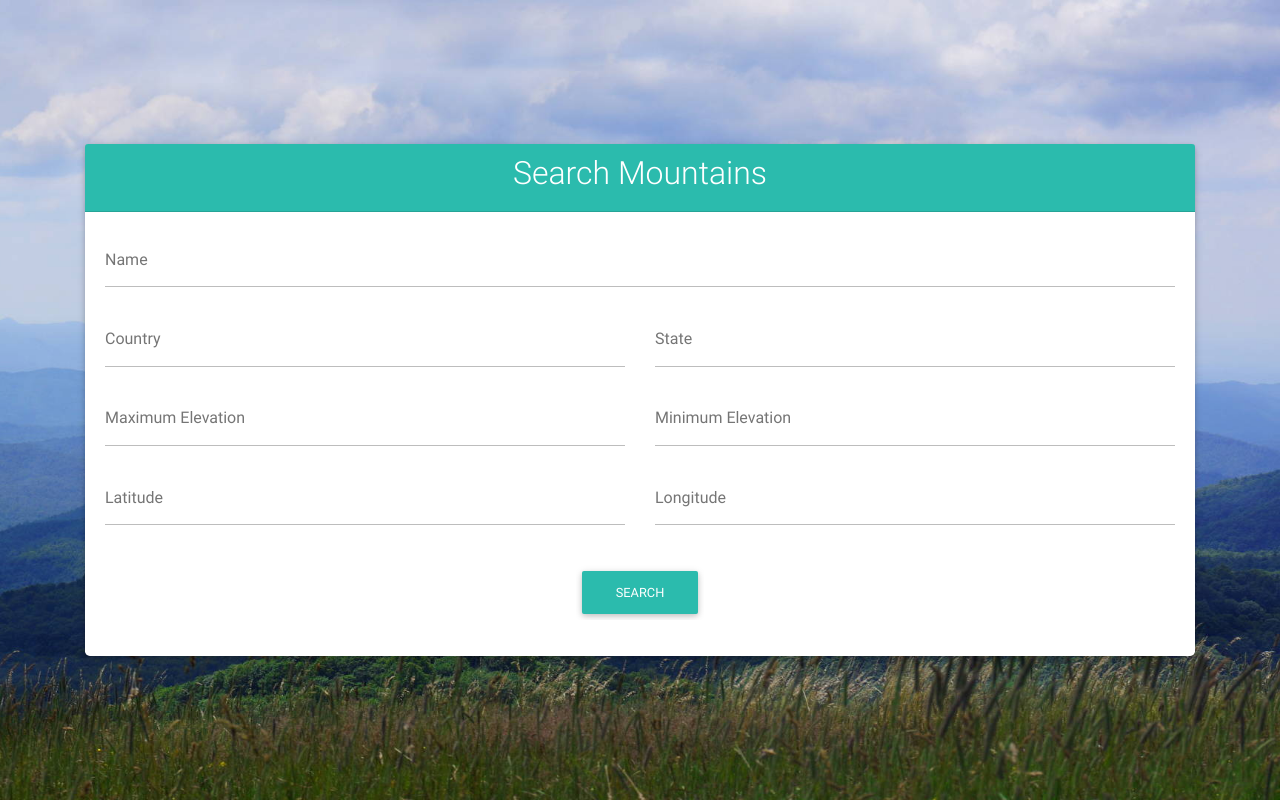
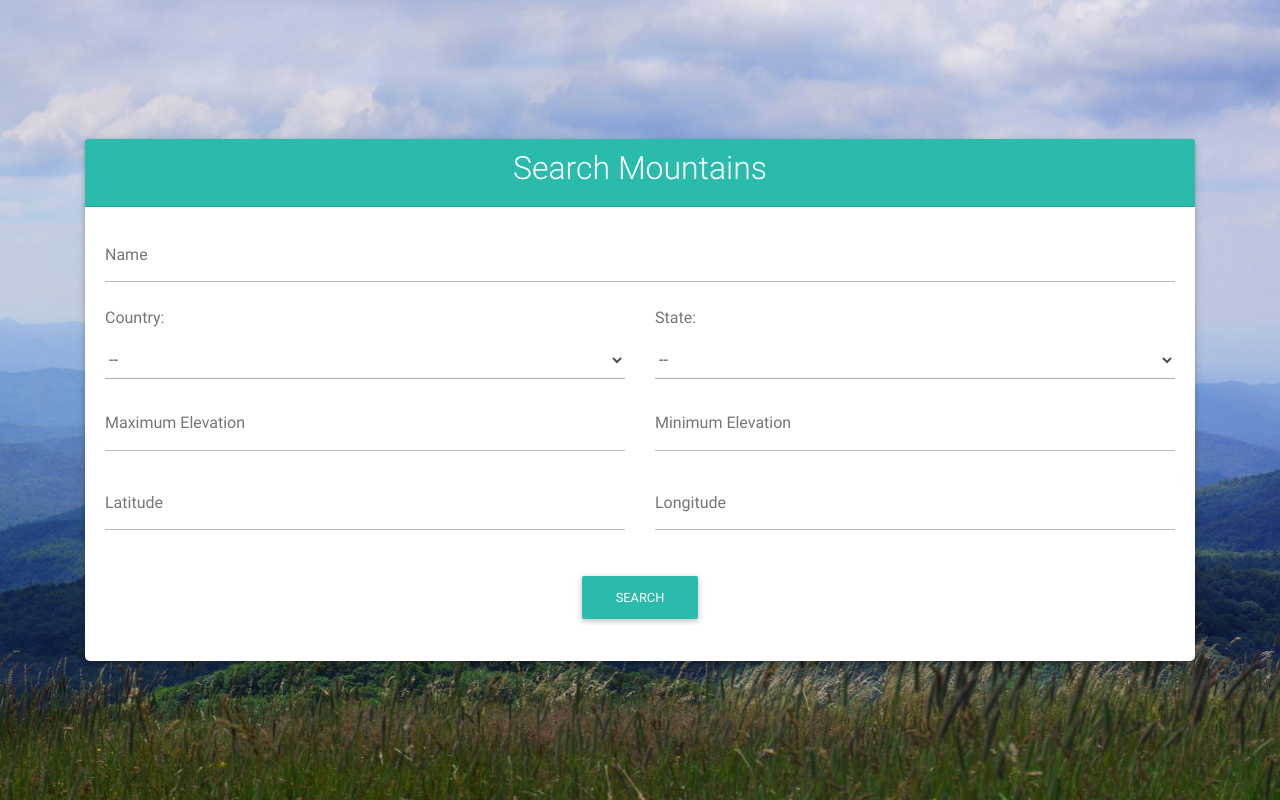
Before and after one commit to jhurd2326/peak_list, a PHP site: page /mountains/search.php in a window 1280 px wide. Run offline with PHP 8.4, Linux system fonts and the light colour scheme.

Commit message:
Add dropdowns for state and country mountain search

```diff
--- a/site/mountains/search.php
+++ b/site/mountains/search.php
@@ -1,6 +1,7 @@
 <?php
   include_once "../php/db_connect.php";
   include_once "../php/functions.php";
+  include_once "../php/constants.php";
 
   session_start();
 
@@ -43,15 +44,28 @@
 
                   <div class="row">
                     <div class="col-lg-6 col-md-6 col-sm-12 col-xs-12">
-                      <div class="md-form">
-                        <input type="text" name="country" id="country" class="form-control" />
-                        <label for="country">Country</label>
+                      <div class="form-group">
+                        <label for="country" style="color: #757575;">Country:</label>
+                        <select class="form-control custom-dropdown" name="country" id="country">
+                          <option value=""> -- </option>
+                          <?php foreach ($countries as $country) {?>
+                            <option><?php echo $country; }?></option>
+                        </select>
                       </div>
                     </div>
+
                     <div class="col-lg-6 col-md-6 col-sm-12 col-xs-12">
-                      <div class="md-form">
-                        <input type="text" name="state" id="state" class="form-control" />
-                        <label for="state">State</label>
+                      <div class="form-group">
+                        <label for="state" style="color: #757575;">State:</label>
+                        <select class="form-control custom-dropdown" name="state" id="state">
+                          <option value=""> -- </option>
+                          <?php foreach ($us_states as $state) {?>
+                            <option><?php echo $state; }?></option>
+                          <?php foreach ($canadian_states as $state) {?>
+                            <option><?php echo $state; }?></option>
+                          <?php foreach ($mexican_states as $state) {?>
+                            <option><?php echo $state; }?></option>
+                        </select>
                       </div>
                     </div>
                   </div>
--- /dev/null
+++ b/site/php/constants.php
@@ -0,0 +1,23 @@
+<?php
+  $countries = array("Canada", "Mexico", "Russia", "United States of America");
+
+  $us_states = array( "Alabama", "Alaska", "Arizona", "Arkansas", "California", "Colorado",
+                      "Connecticut", "Delaware", "Florida", "Georgia", "Hawaii", "Idaho",
+                      "Illinois", "Indiana", "Iowa", "Kansas", "Kentucky","Louisiana",
+                      "Maine", "Maryland", "Massachusetts", "Michigan", "Minnesota",
+                      "Mississippi", "Missouri", "Montana", "Nebraska", "Nevada",
+                      "New Hampshire", "New Jersey", "New Mexico", "New York",
+                      "North Carolina", "North Dakota", "Ohio", "Oklahoma", "Oregon",
+                      "Pennsylvania", "Rhode Island", "South Carolina", "South Dakota",
+                      "Tennessee", "Texas", "Utah", "Vermont", "Virginia", "Washington",
+                      "West Virginia", "Wisconsin", "Wyoming" );
+
+  $canadian_states = array("Alberta", "British Columbia", "Manitoba", "New Brunswick",
+                           "Newfoundland and Labrador", "Nova Scotia", "Nunavut",
+                           "Ontario", "Quebec", "Saint Pierre and Miquelon", "Yukon");
+
+  $mexican_states = array("Tlaxcala", "Jalisco", "Nuevo León", "Puebla", "Baja California",
+                          "Mexico City", "Veracruz", "Mexico", "Michoacán");
+
+  $russian_states = array("Chukotka Autonomous Okrug");
+?>
--- a/site/stylesheets/custom.css
+++ b/site/stylesheets/custom.css
@@ -38,6 +38,20 @@ html, body, .background{
   overflow-y: scroll;
 }
 
+.custom-dropdown {
+  border-top: none;
+  border-right: none;
+  border-left: none;
+  border-bottom: solid 1px #AAAAAA;
+}
+
+.custom-dropdown:active {
+  border-top: none;
+  border-right: none;
+  border-left: none;
+  border-bottom: solid 2px #4285F4;
+}
+
 @media only screen and (min-width : 320px) and (max-width : 414px){
    .card-body {
      height: 80vh;
```
